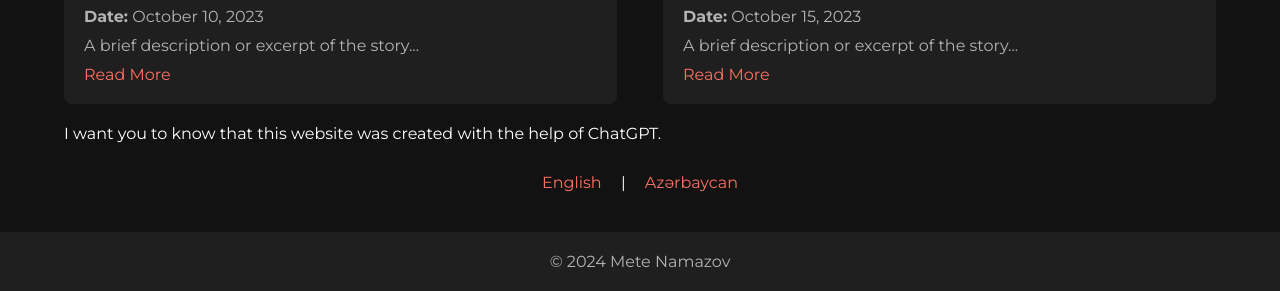
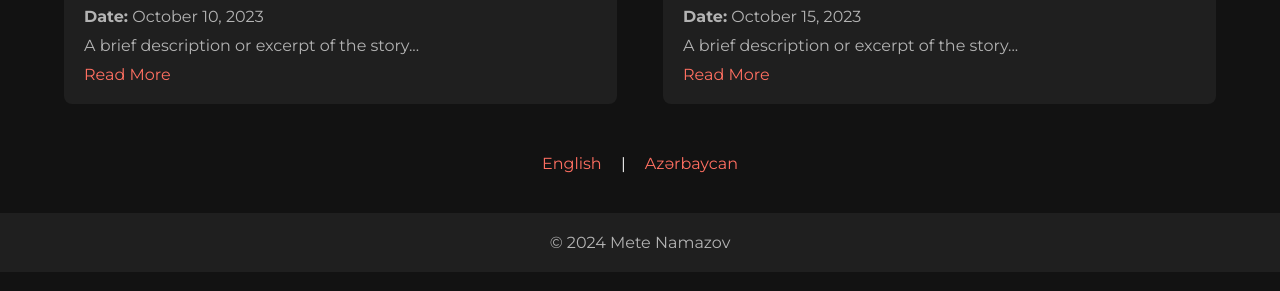
Before and after one commit to MeteNamazov/hekayedemo.github.io, a plain HTML site: page en/index.html in a window 1280 px wide. Shown: the part 889-1180 px from the top of the page. Drawn offline with Linux system fonts and the light colour scheme.

Commit message:
Update index.html

```diff
--- a/en/index.html
+++ b/en/index.html
@@ -2,7 +2,7 @@
 <html lang="en">
 <head>
     <meta charset="UTF-8">
-    <title>Home | Mete's Stories</title>
+    <title>Home | Your Name's Stories</title>
     <link rel="stylesheet" href="../styles.css">
     <meta name="viewport" content="width=device-width, initial-scale=1.0">
 </head>
@@ -52,11 +52,6 @@
             <!-- Add more story cards as needed -->
         </div>
 
-        <!-- Acknowledgment Section -->
-        <div class="acknowledgment-section">
-            <p class="acknowledgment-text">I want you to know that this website was created with the help of ChatGPT.</p>
-        </div>
-
         <!-- Language Selector -->
         <div class="language-selector">
             <a href="index.html">English</a> | <a href="../az/index.html">Azərbaycan</a>
```
